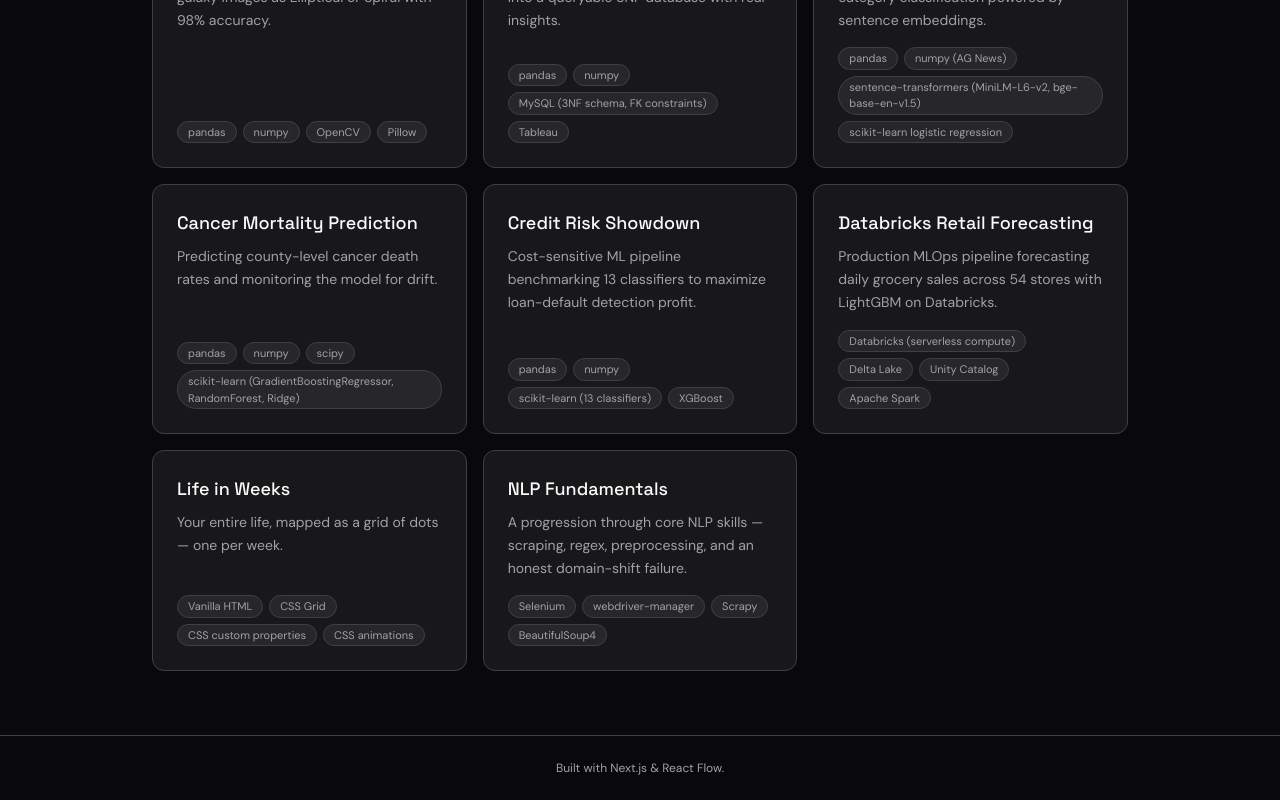
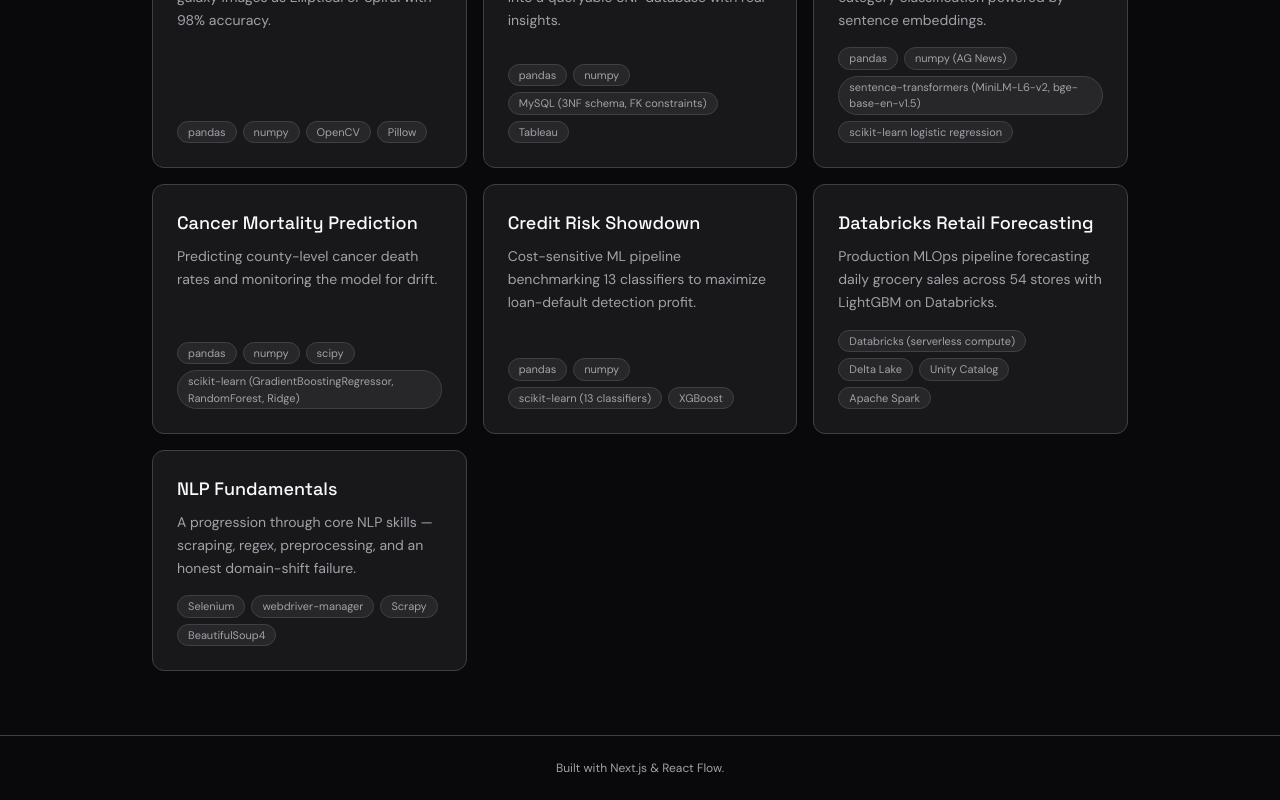
Before and after one commit to codex83/portfolio, a Next.js app: page /portfolio/ in a window 1280 px wide. Shown: the part 968-1768 px from the top of the page. Built offline with nearby package versions, Linux system fonts and the light colour scheme.

Commit message:
Remove Life in Weeks (not an ML project)

```diff
--- a/src/data/projects.ts
+++ b/src/data/projects.ts
@@ -304,28 +304,6 @@ export const projects: Project[] = [
     github: "https://github.com/codex83/databricks-retail-forecasting",
   },
   {
-    slug: "life-in-weeks",
-    name: "Life in Weeks",
-    tagline: "Your entire life, mapped as a grid of dots — one per week.",
-    problem:
-      "Abstract concepts of time and mortality are hard to internalize. This visualization makes them visceral: enter your birth date and see every week of a ~66-year life as a single dot — filled for weeks already lived, empty for weeks ahead. Alongside the grid, computed statistics put your time in personal, societal, and cosmic context.",
-    tools: [
-      { category: "Frontend", items: ["Vanilla HTML", "CSS Grid", "CSS custom properties", "CSS animations"] },
-      { category: "Logic", items: ["JavaScript ES6", "requestAnimationFrame", "Local date parsing (timezone-safe)"] },
-    ],
-    flow: [
-      { label: "Input Screen", description: "User enters birth date; validation rejects future dates and triggers error feedback." },
-      { label: "Date Calculation", description: "Local-date parsing (avoids UTC timezone issues) computes weeks lived, current week index, and weeks remaining." },
-      { label: "Grid Rendering", description: "52 columns × 66 rows CSS grid built programmatically; dots colored by lived/current/future state." },
-      { label: "Progressive Reveal", description: "requestAnimationFrame loop reveals dots in sequence for a dramatic entrance animation." },
-      { label: "Statistics Cards", description: "Three card panels compute personal metrics (heartbeats, breaths, steps), societal context (global births, GDP), and cosmic scale (space distance traveled, full moons, supernovas)." },
-      { label: "Interaction", description: "Hover any dot for a tooltip showing the exact calendar date of that week." },
-    ],
-    results:
-      "A single-page, zero-dependency interactive that renders the full life grid instantly in any browser. Statistics sourced from WHO, NASA, UN, and IPCC. Designed to be a quiet, reflective tool rather than a data dashboard.",
-    github: "https://github.com/codex83/life-in-weeks",
-  },
-  {
     slug: "nlp-fundamentals",
     name: "NLP Fundamentals",
     tagline: "A progression through core NLP skills — scraping, regex, preprocessing, and an honest domain-shift failure.",
```
